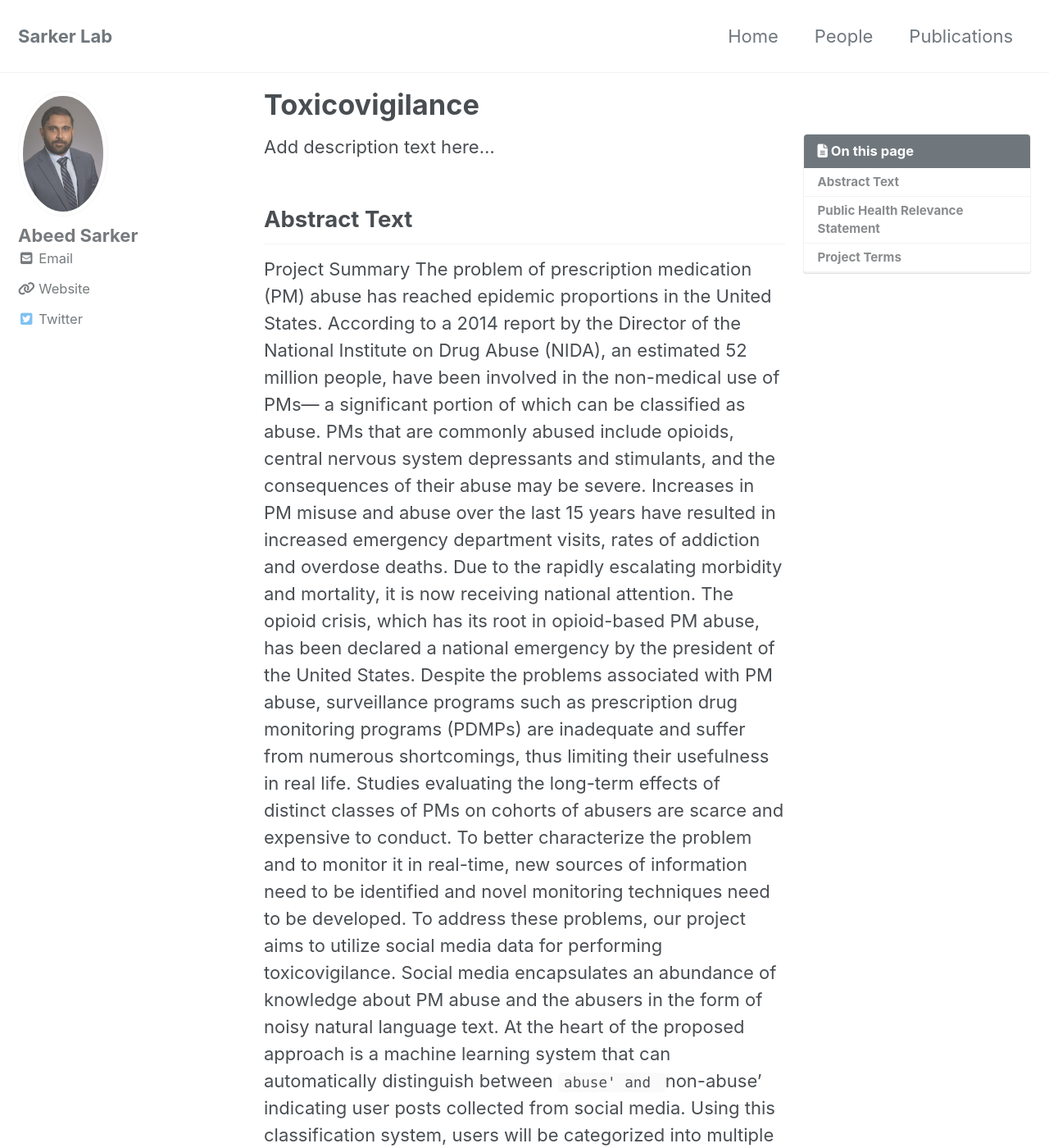
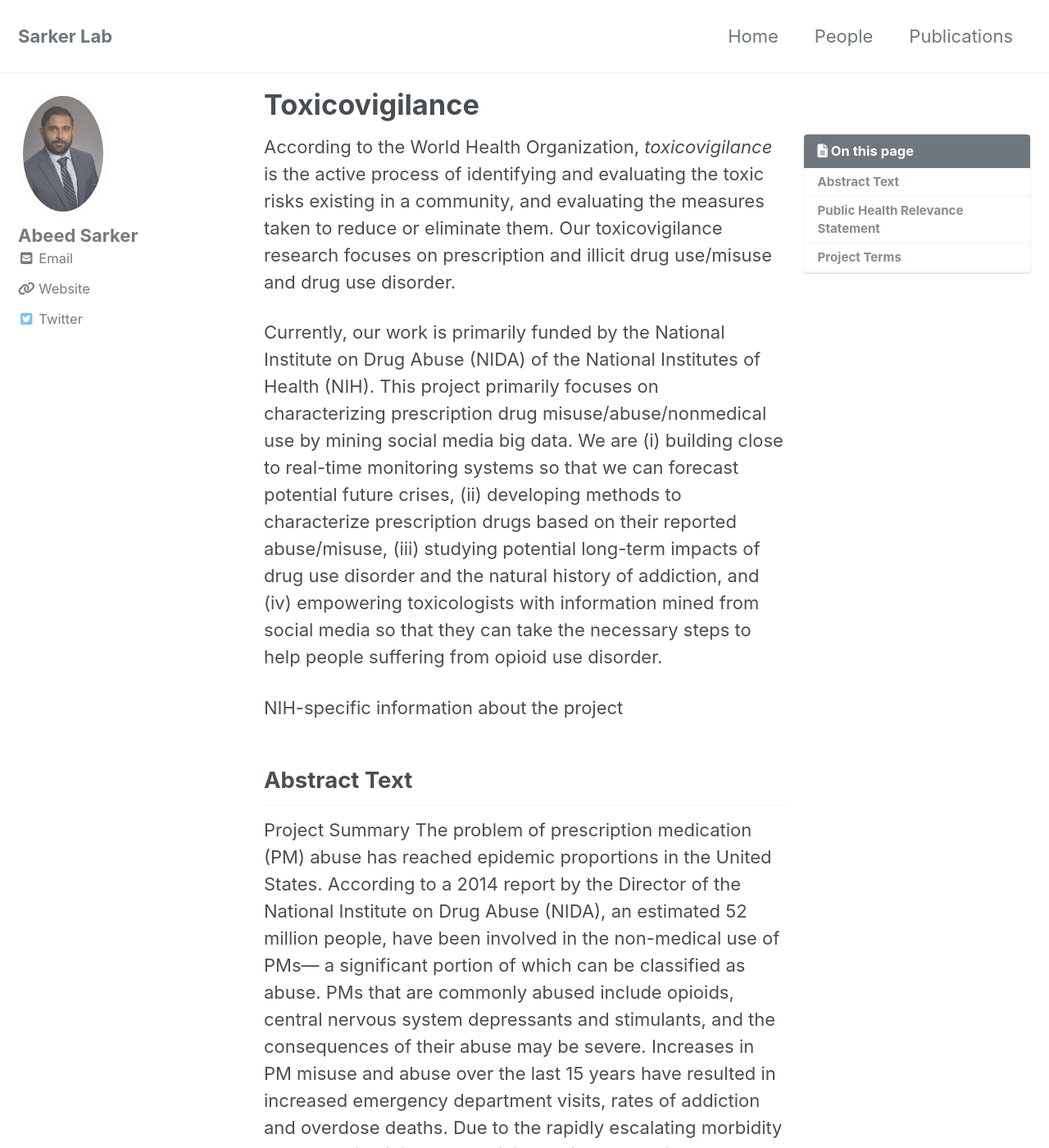
Before and after one commit to sarkerlab/Website, a Jekyll site: the page built from _pages/drug_abuse.md, in a window 1280 px wide and 1400 px high. Shown: the whole window at 82% size. Built offline with Jekyll 4.4.1, drawn with Linux system fonts in a browser that asks for light colours; cached includes are drawn as plain includes; nearby versions of some CDN libraries.

Commit message:
Update drug_abuse.md

```diff
--- a/_pages/drug_abuse.md
+++ b/_pages/drug_abuse.md
@@ -16,7 +16,11 @@ last_modified_at: 2019-08-27T15:46:43-04:00
 toc: true
 ---
 
-Add description text here...
+According to the World Health Organization, <i>toxicovigilance</i> is the active process of identifying and evaluating the toxic risks existing in a community, and evaluating the measures taken to reduce or eliminate them. Our toxicovigilance research focuses on prescription and illicit drug use/misuse and drug use disorder.
+
+Currently, our work is primarily funded by the National Institute on Drug Abuse (NIDA) of the National Institutes of Health (NIH). This project primarily focuses on characterizing prescription drug misuse/abuse/nonmedical use by mining social media big data. We are (i) building close to real-time monitoring systems so that we can forecast potential future crises, (ii) developing methods to characterize prescription drugs based on their reported abuse/misuse, (iii) studying potential long-term impacts of drug use disorder and the natural history of addiction, and (iv) empowering toxicologists with information mined from social media so that they can take the necessary steps to help people suffering from opioid use disorder.
+
+NIH-specific information about the project
 
 ## Abstract Text
 
```
